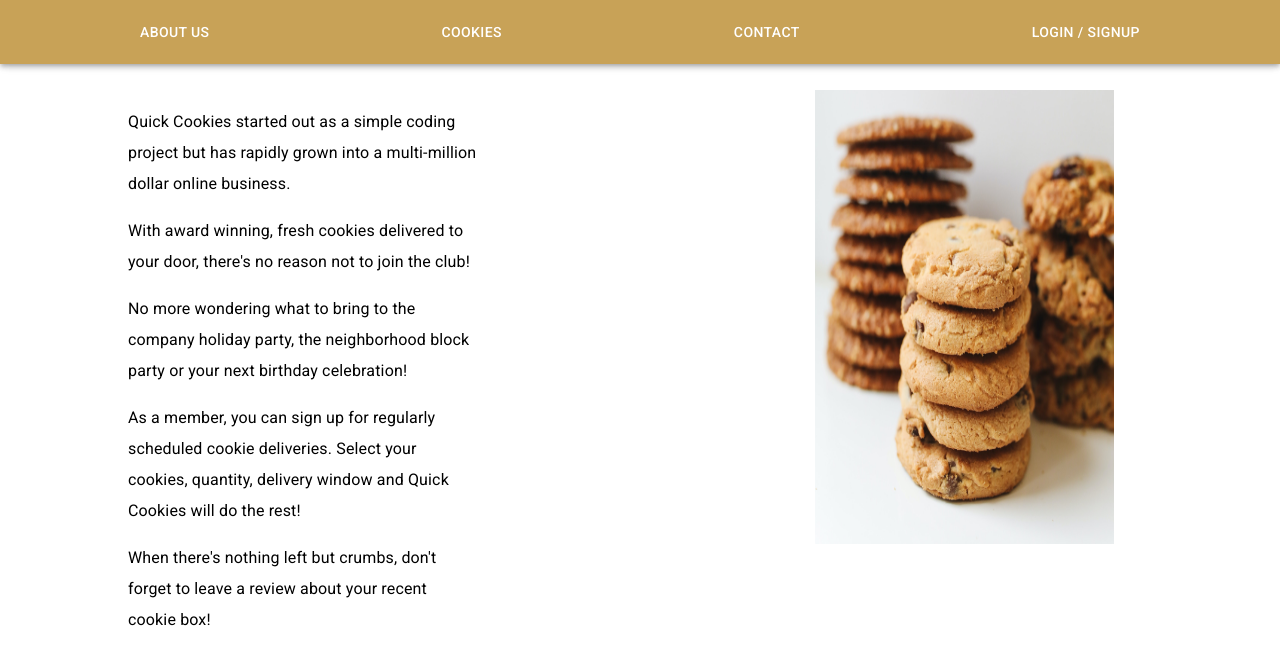
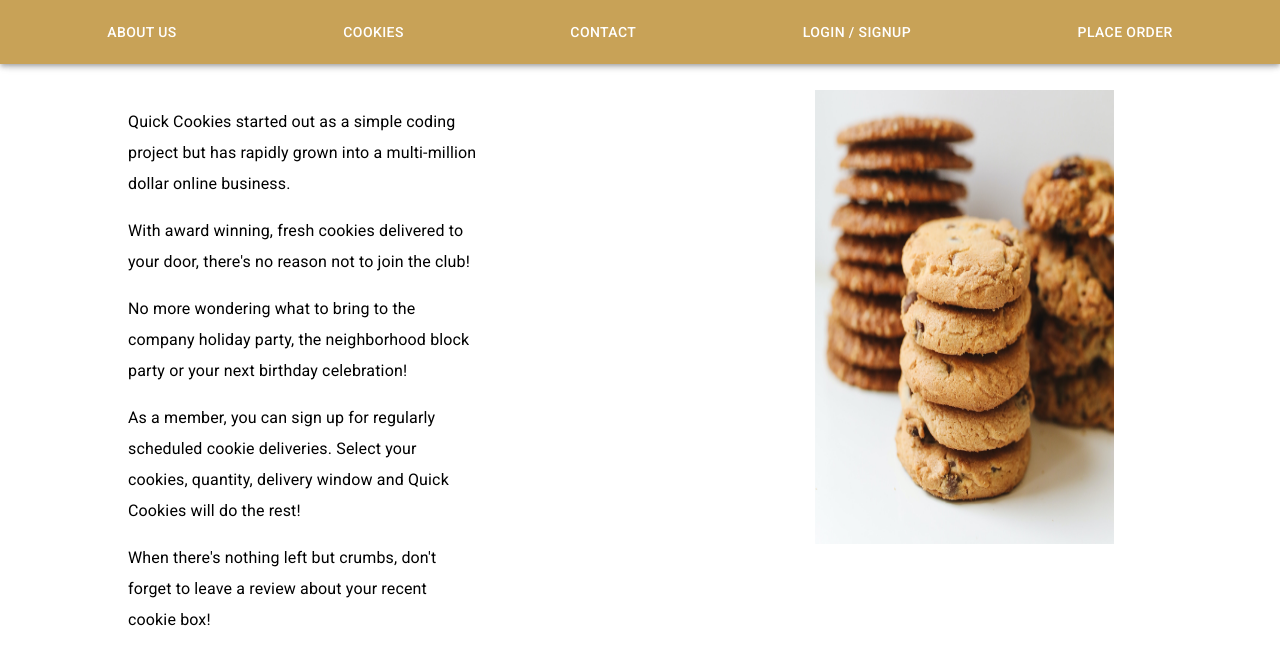
Before and after one commit to gribbler25/cookies, a React (Create React App) app in the folder client/: page / in a window 1280 px wide. Shown: the top 664 px of the page. Built offline with nearby package versions, Linux system fonts and the light colour scheme.

Commit message:
added to Project3.js

```diff
--- a/client/src/Project3.js
+++ b/client/src/Project3.js
@@ -7,7 +7,7 @@ import About from './Components/About';
 import ProjectCookies from './Components/Cookies';
 import Contact from './Components/Contact';
 import User from './Components/User';
-
+import Order from './Components/Order';
 
 function Project() {
     const [currentPage, setCurrentPage] = useState('About');
@@ -24,6 +24,9 @@ function Project() {
         }
         if (currentPage === 'User') {
             return <User />;
+        }
+        if (currentPage === 'Order') {
+            return <Order />;
         }
     }
 
@@ -49,6 +52,10 @@ function Project() {
                     <Button color="inherit"
                         href="#user" onClick={() => handlePageChange('User')}
                         className={currentPage === 'User' ? 'nav-link active' : 'nav-link'}>Login / SignUp
+                    </Button>
+                    <Button color="inherit"
+                        href="#user" onClick={() => handlePageChange('Order')}
+                        className={currentPage === 'Order' ? 'nav-link active' : 'nav-link'}>Place Order
                     </Button>
                 </Toolbar>
             </AppBar>
```
